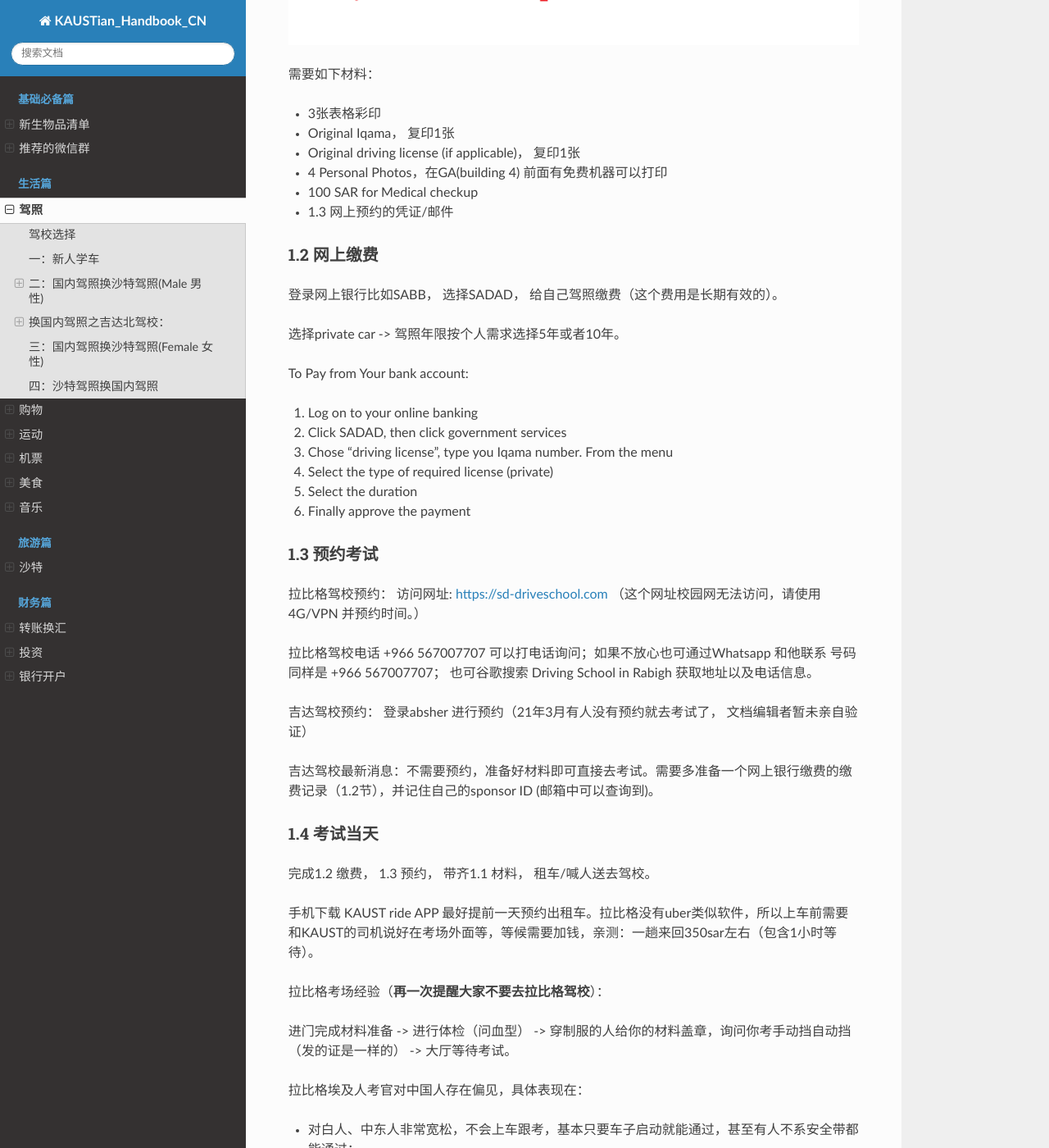
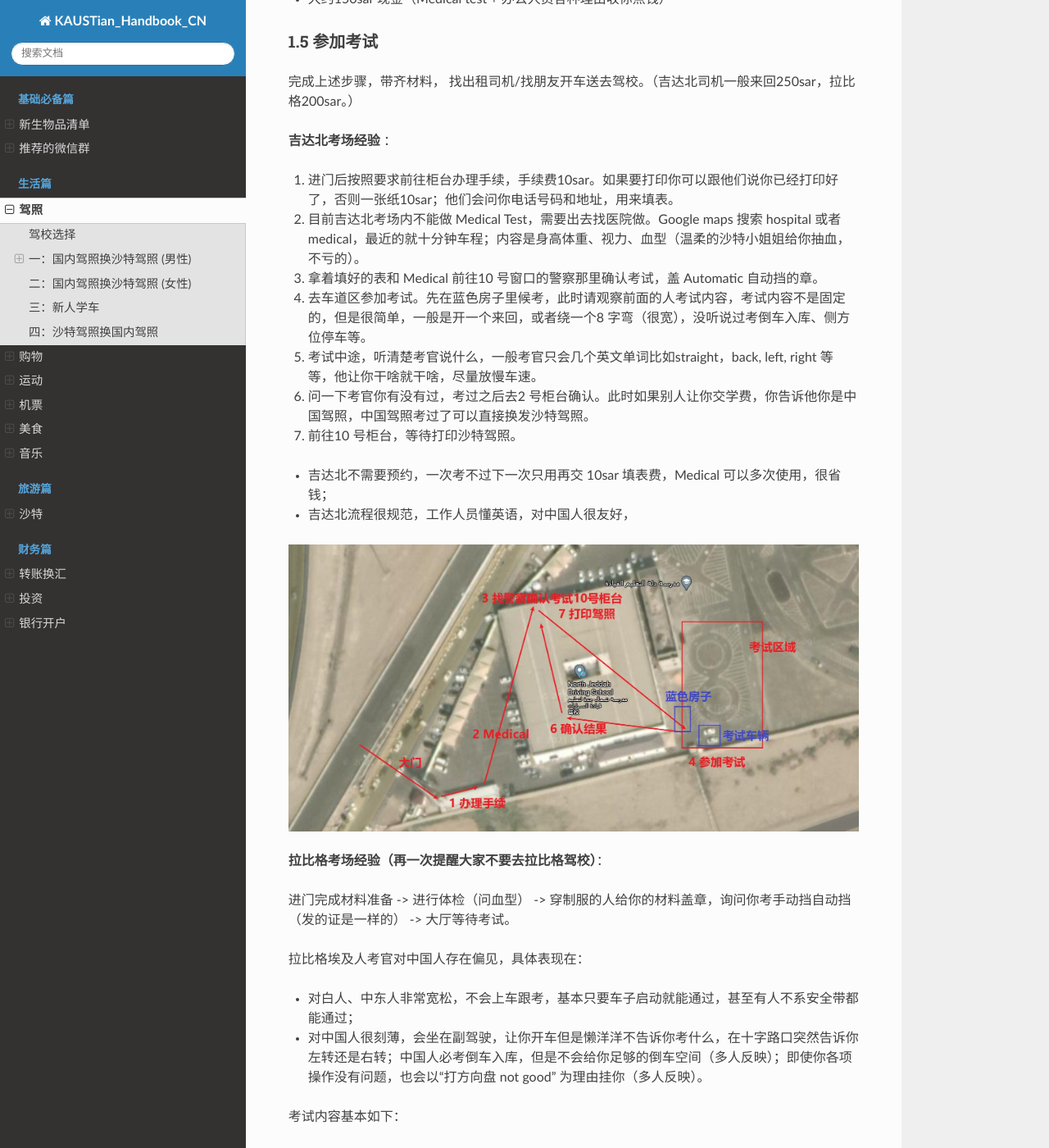
Before and after one commit to guochengqian/KAUSTian_Handbook_CN, a Sphinx documentation site: the page built from docs/content/life/drive.rst, in a window 1280 px wide and 1400 px high, scrolled down 1825 px. Shown: the whole window at 82% size. Built offline with Sphinx 7.4.7 and the Read the Docs theme 2.0.0, drawn with Linux system fonts in a browser that asks for light colours; some of the changed text lies outside the part shown.

Commit message:
update driving license part

```diff
--- a/docs/content/life/drive.rst
+++ b/docs/content/life/drive.rst
@@ -7,35 +7,17 @@
 驾校选择
 ------
 
-选项：
-
-1. 拉比格
-2. 吉达
-
-
-一：新人学车
-------
-
-步骤：
-
-1. Book an appointment through `KAUST self service <https://ga.kaust.edu.sa/ga/service-details/government-affair/motor-vehicle-services/vehicle-driving-license-issue>`_。 打印两张表格（是阿拉伯语）。
-2. 注册第一次路考（在学车之前也是需要先路考一次，来决定学习的时常， 通常是5天）。 注册方法： `登录MOI网站 <https://www.moi.gov.sa/wps/portal>`_： 点击左侧Electronic Services -> Appointments -> more -> Traffic 进行路考预定。 可以打印注册成功的文件（不过不需要）。
-3. 准备4张照片， KAUST Building 4对面可以免费照相，可以选择美国护照格式 （该机器需要拍三次， 手动选择三次中最好的一次 自动洗照片。）
-4. 准备相关证件材料（Iqama, 4张照片， 2个打印表格）。
-5. 约车， 前往驾校 （早上8点到，如果选择的是拉比格驾校的话，建议提前一小时从KAUST出发）。 可约 KAUST 工作人员的车 （价格会比KAUST TAXI 优惠一点，3到4人同行约每人60沙往返）。
-6. 到驾校后，第一天，注册学车和进行路考，按照流程来就行（前台会告诉你怎么做）。注册驾校学车时候，1） 缴费500沙； 2）选择手动挡还是自动挡； 3） 选择学车时间：早上， 下午，还是晚上学车。
-7. 一般从周日开始学车，连续5天上课Practice， 新手需要额外在周六进行理论课教学，下周考试（一般是周日，周一或者周二）。 建议不管是哪个驾校，拿到训练单子后，左下角有个日期，看看是不是说好的日期，然后每天练车单子给他们后，他们应该要签到打勾☑️，满5天（老手5天，新手6天）后会盖章然后告诉你什么时候考试。
-8. 考试当天要7点左右到，7点半开始路考，路过通过后，直接进行理论考试。 路考技巧： 1） 尽量在前面考； 2）直道车速不能慢，20码左右； 3）停车，倒车 一气呵成，不要停顿； 4） 打方向灯； 5） 转弯不要压到黄线； 6） STOP完全停住（车速为0）。 理论考试（英文）很简单，一共25道题，选择20道作答，对15道即可，看到不会的选择delay questions。 不需要额外准备（作者只在理论课上看了1小时，课下看了30分钟）。  理论课没过，只需要重新考理论即可。
-9. 考试通过后，去交钱。 不要在驾校对面交，会多收100沙。 建议在 任意一个沙特银行卡网上银行支付。 以SABB为例， 登录SABB APP -> Bills&Payment -> MOI Service -> Drive license -> Issue new license -> ID输入 iqama -> Type选择 Private -> 驾照时间选择 10年 （沙特是国际驾照，使用沙特驾照可在欧洲，东南亚，美国等多个国家自驾游）。国内的驾照不属于国际驾照，沙特驾照不能直接在国内用，不过可以用来换驾照。
-10. 不能现场取驾照，下午一点取。可以让学校GA帮忙取。把盖好章的学车单带到GA，告诉前台，前台会复印你的iqama，收下你的单子帮你取。 或者让司机帮你取。
-
-
-二：国内驾照换沙特驾照(Male 男性)
----------
+吉达北 or 拉比格
 
 **极度不建议大家前往拉比格驾校，那里有一个很出名的埃及人考官（校长）会故意为难中国人，会在考试当中增大难度、干扰考试、以莫名其妙的理由无端挂科。此人已遭到数十名中国人反馈**
 
-1.1 材料准备
+**根据大家的经验，建议大家前往吉达北驾校参加考试。**
+
+
+一：国内驾照换沙特驾照 (男性)
+---------
+
+1.1 网上报名
 ^^^^^^^^^^^^^^^^
 首先到 `VEHICLE DRIVING LICENSE ISSUE (MALE) <https://governmentaffairs.kaust.edu.sa/ga/service-details/government-affair/motor-vehicle-services/vehicle-driving-license-issue>`_
 Motor vehicle service ->Driving license issue -> 填写所有信息， 注意License Number 填身份证号！
@@ -44,22 +26,11 @@
 
 .. image:: drive_paperwork.png
 
-需要如下材料：
 
-* 3张表格彩印
-* Original Iqama， 复印1张
-* Original driving license (if applicable)， 复印1张
-* 4 Personal Photos，在GA(building 4) 前面有免费机器可以打印
-* 100 SAR for Medical checkup
-* 1.3 网上预约的凭证/邮件
-
-
-1.2 网上缴费
+1.2 驾照缴费
 ^^^^^^^^^^^^^^^^
 
-登录网上银行比如SABB， 选择SADAD， 给自己驾照缴费（这个费用是长期有效的）。
-
-选择private car -> 驾照年限按个人需求选择5年或者10年。
+登录网上银行比如SABB， 选择SADAD， 给自己驾照缴费（这个费用只需要交一次，不论你参加几次考试）。选择private car -> 驾照年限按个人需求选择5年或者10年。
 
 To Pay from Your bank account:
 
@@ -79,120 +50,95 @@
 1.3 预约考试
 ^^^^^^^^^^^^^^^^
 
-拉比格驾校预约： 访问网址: https://sd-driveschool.com （这个网址校园网无法访问，请使用4G/VPN 并预约时间。）
+吉达驾校预约： 不需要预约
 
-拉比格驾校电话 +966 567007707 可以打电话询问；如果不放心也可通过Whatsapp 和他联系 号码同样是 +966 567007707； 也可谷歌搜索 Driving School in Rabigh 获取地址以及电话信息。
-
-吉达驾校预约： 登录absher 进行预约（21年3月有人没有预约就去考试了， 文档编辑者暂未亲自验证）
-
-吉达驾校最新消息：不需要预约，准备好材料即可直接去考试。需要多准备一个网上银行缴费的缴费记录（1.2节），并记住自己的sponsor ID (邮箱中可以查询到)。
+拉比格驾校预约： 访问网址: https://sd-driveschool.com （这个网址校园网无法访问，请使用4G/VPN 并预约时间。）拉比格驾校电话 +966 567007707 可以打电话询问；如果不放心也可通过Whatsapp 和他联系 号码同样是 +966 567007707； 也可谷歌搜索 Driving School in Rabigh 获取地址以及电话信息。
 
 
-1.4 考试当天
+1.4 总共需要如下材料：
 ^^^^^^^^^^^^^^^^
 
-完成1.2 缴费， 1.3 预约， 带齐1.1 材料， 租车/喊人送去驾校。
+* 3 张表格彩印
+* Original Iqama， 正反两页，复印1 张
+* Original driving license (if applicable)， 三页，复印1 张
+* 4 Personal Photos，在GA(building 4) 前面免费机器拍照打印
+* SADAD 缴费凭证/邮件
+* 网上预约的凭证/邮件（吉达北不需要）
+* 大约150sar 现金（Medical test + 办公人员各种理由收你点钱）
 
-手机下载 KAUST ride APP 最好提前一天预约出租车。拉比格没有uber类似软件，所以上车前需要和KAUST的司机说好在考场外面等，等候需要加钱，亲测：一趟来回350sar左右（包含1小时等待）。
 
-拉比格考场经验（**再一次提醒大家不要去拉比格驾校**）：
+1.5 参加考试
+^^^^^^^^^^^^^^^^
+
+完成上述步骤，带齐材料， 找出租司机/找朋友开车送去驾校。（吉达北司机一般来回250sar，拉比格200sar。）
+
+**吉达北考场经验** ：
+
+1. 进门后按照要求前往柜台办理手续，手续费10sar。如果要打印你可以跟他们说你已经打印好了，否则一张纸10sar；他们会问你电话号码和地址，用来填表。
+2. 目前吉达北考场内不能做 Medical Test，需要出去找医院做。Google maps 搜索 hospital 或者 medical，最近的就十分钟车程；内容是身高体重、视力、血型（温柔的沙特小姐姐给你抽血，不亏的）。
+3. 拿着填好的表和 Medical 前往10 号窗口的警察那里确认考试，盖 Automatic 自动挡的章。
+4. 去车道区参加考试。先在蓝色房子里候考，此时请观察前面的人考试内容，考试内容不是固定的，但是很简单，一般是开一个来回，或者绕一个8 字弯（很宽），没听说过考倒车入库、侧方位停车等。
+5. 考试中途，听清楚考官说什么，一般考官只会几个英文单词比如straight，back, left, right 等等，他让你干啥就干啥，尽量放慢车速。
+6. 问一下考官你有没有过，考过之后去2 号柜台确认。此时如果别人让你交学费，你告诉他你是中国驾照，中国驾照考过了可以直接换发沙特驾照。
+7. 前往10 号柜台，等待打印沙特驾照。
+
+- 吉达北不需要预约，一次考不过下一次只用再交 10sar 填表费，Medical 可以多次使用，很省钱；
+- 吉达北流程很规范，工作人员懂英语，对中国人很友好，
+
+.. image:: jeddah_map.jpg
+
+**拉比格考场经验（再一次提醒大家不要去拉比格驾校）**：
 
 进门完成材料准备 -> 进行体检（问血型） -> 穿制服的人给你的材料盖章，询问你考手动挡自动挡（发的证是一样的） -> 大厅等待考试。
 
 拉比格埃及人考官对中国人存在偏见，具体表现在：
 
-* 对白人、中东人非常宽松，不会上车跟考，基本只要车子启动就能通过，甚至有人不系安全带都能通过；
-* 对中国人很刻薄，会坐在副驾驶，让你开车但是懒洋洋不告诉你考什么，在十字路口突然告诉你左转还是右转；中国人必考倒车入库，但是不会给你足够的倒车空间（多人反映）；即使你各项操作没有问题，也会以“打方向盘 not good” 为理由挂你（多人反映）。
+- 对白人、中东人非常宽松，不会上车跟考，基本只要车子启动就能通过，甚至有人不系安全带都能通过；
+- 对中国人很刻薄，会坐在副驾驶，让你开车但是懒洋洋不告诉你考什么，在十字路口突然告诉你左转还是右转；中国人必考倒车入库，但是不会给你足够的倒车空间（多人反映）；即使你各项操作没有问题，也会以“打方向盘 not good” 为理由挂你（多人反映）。
 
 考试内容基本如下：
 
-* 车子一般启动好了，所以无需启动
-* 绕着场地开一圈，注意到STOP sign的地方停下，考官不会提示
-* 直角倒车入库，需要一次完成，具体点位请 B站自行搜索：“倒车入库”
+- 车子一般启动好了，所以无需启动
+- 绕着场地开一圈，注意到STOP sign的地方停下，考官不会提示
+- 直角倒车入库，需要一次完成，具体点位请 B站自行搜索：“倒车入库”
+
+注意事项
+
+- 可以根据上述俯瞰图自行练习3个平行车位的倒车入库点位，倒车入库是主要挂科的重点，需要引起重视，考试前如果有机会练习请多加练习。
+
+- 每个倒车入库的库边有突起障碍物，如果压线，轮子会被抵住，考官会有感觉
+
+- 我遇到的考官故意刁难我，让我在没有足够空间入库的位置倒车，如果遇到上述情况：你需要明确表示这无法成功，会碰到库边。我的教官于是又给了我一次机会，第二次完美入库。
+
+- 也会有练车和考试同时在场的情况，需要临场应变
 
 
 驾校俯瞰图（实际情况不一样，但是倒车入库是一样的装置）：
 
 .. image:: drive_map.PNG
 
-1.5 注意事项
-^^^^^^^^^^^^^^^^
-a. 可以根据上述俯瞰图自行练习3个平行车位的倒车入库点位，倒车入库是主要挂科的重点，需要引起重视，考试前如果有机会练习请多加练习。
 
-b. 每个倒车入库的库边有突起障碍物，如果压线，轮子会被抵住，考官会有感觉
+二：国内驾照换沙特驾照 (女性)
+---------
 
-c. 我遇到的考官故意刁难我，让我在没有足够空间入库的位置倒车，如果遇到上述情况：你需要明确表示这无法成功，会碰到库边。我的教官于是又给了我一次机会，第二次完美入库。
-
-d. 也会有练车和考试同时在场的情况，需要临场应变
+女生的驾驶证需要在国内进行双认证，其他步骤和男生基本一样。暂时没有一手经验。
 
 
-最后：
-^^^^^^^^^^^^^^^^
-拉比格驾校最大的优点是：人不多，基本今天能够约第二天的考试。
+三：新人学车
+------
 
-但是缺点也很明显，考官比较严格，传闻年底有指标会挂大部分考生。
+步骤：
 
-Anyway，希望以上信息对你有所帮助，祝考试顺利！
-^^^^^^^^^^^^^^^^
-
-
-换国内驾照之吉达北驾校：
----------
-2.1 注意事项：
-
-**不需要提前预约**
-
-需要一个工作日的早上赶过去，驾校下午两点关门，下去去来不及。
-
-需要准备的材料除了1.1里说的那些，还需要多准备一个网上银行的缴费证明（10年驾照400沙），并记住自己的sponsor ID (在个人邮箱中搜索就能找到，体检时要用)。
-
-优点：对中国人极其友善，只要不紧张基本都能通过
-
-缺点：需要找一个专职司机，因为吉达北驾校目前无法体检，需要有司机先送你去驾校，再送你去医院体检，体检完成后再回驾校。
-
-**整体体验比拉比格好很多！**
-
-^^^^^^^^^^^^^^^^
-2.2 考试项目：
-
-曲线行驶。和国内完全不一样，非常简单，路非常宽阔，曲线的弧度也很小。考的时候可以放开一点，起步时适量多带点油门，考官看你比较熟练会让你在曲线里少开点。
-
-^^^^^^^^^^^^^^^^
-2.3 考试流程：
-
-1. 准备好健康码进驾校大门。
-
-2. 进去右手边第二个房间，里面有几个并排的窗口。你就说你来get driving license，然后材料都交给他。他会给帮你填写必要的材料，收10沙的填写费。
-
-3. 他填好之后出门，去隔壁（进驾校大门右手第一个房间），里面只有一个窗口，好像是盖个章还是啥。盖完再回去刚刚的隔壁房间。隔壁房间的人会让你去体检。
-
-4. 去任意医院体检，去了就说driving license的medical check。本人去的是Al-Manar Specialized Medical Center，离驾校不远。收费100沙左右，需要测身高测视力测血型。
-
-5. 体检完成后找驾校十号柜台，十号柜台在驾校里面，不在刚进门右手边那两个房间里，柜员是女的，你把东西给她看，她会给你盖章。如果考自动挡一定要和她强调我要考auto，她会另外盖一个章，没有那个章到时候就会考手动挡。
-
-6. 找完十号柜台找另一个柜台（没记错的话应该是六号柜台）的警察，盖章。
-
-7. 之后就可以去考场考试了，根据指引走到考场，在一个蓝色玻璃的房间里排队考试，别人考的时候看看线路，非常简单。
-
-8. 考过之后考官会给你盖个章，然后拿着盖满章的材料回去找三号柜台，此时距离拿驾照只差一步。
-
-9. 根据3号柜台的引导，去另一个柜台（忘了几号），排队等驾照，完成
-
-^^^^^^^^^^^^^^^^
-2.4 总结：
-
-每一步完成后都会有人引导你怎么做，上面的步骤是我亲身经历的，仅供参考。本人早上8点从KAUST出发，11点半成功拿到驾照。
-
-总共费用加起来是400驾照费（网上银行）+100左右体检费+10填写材料费+250左右出租车费，理论上不会有另外的收费，如果找你收费一定要问清楚。
-
-祝大家早日拿到自己的驾照！
-^^^^^^^^^^^^^^^^
-
-
-三：国内驾照换沙特驾照(Female 女性)
----------
-
-女生的驾驶证需要在国内进行双认证，其他步骤和男生基本一样。
+1. Book an appointment through `KAUST self service <https://ga.kaust.edu.sa/ga/service-details/government-affair/motor-vehicle-services/vehicle-driving-license-issue>`_。 打印两张表格（是阿拉伯语）。
+2. 注册第一次路考（在学车之前也是需要先路考一次，来决定学习的时常， 通常是5天）。 注册方法： `登录MOI网站 <https://www.moi.gov.sa/wps/portal>`_： 点击左侧Electronic Services -> Appointments -> more -> Traffic 进行路考预定。 可以打印注册成功的文件（不过不需要）。
+3. 准备4张照片， KAUST Building 4对面可以免费照相，可以选择美国护照格式 （该机器需要拍三次， 手动选择三次中最好的一次 自动洗照片。）
+4. 准备相关证件材料（Iqama, 4张照片， 2个打印表格）。
+5. 约车， 前往驾校 （早上8点到，如果选择的是拉比格驾校的话，建议提前一小时从KAUST出发）。 可约 KAUST 工作人员的车 （价格会比KAUST TAXI 优惠一点，3到4人同行约每人60沙往返）。
+6. 到驾校后，第一天，注册学车和进行路考，按照流程来就行（前台会告诉你怎么做）。注册驾校学车时候，1） 缴费500沙； 2）选择手动挡还是自动挡； 3） 选择学车时间：早上， 下午，还是晚上学车。
+7. 一般从周日开始学车，连续5天上课Practice， 新手需要额外在周六进行理论课教学，下周考试（一般是周日，周一或者周二）。 建议不管是哪个驾校，拿到训练单子后，左下角有个日期，看看是不是说好的日期，然后每天练车单子给他们后，他们应该要签到打勾☑️，满5天（老手5天，新手6天）后会盖章然后告诉你什么时候考试。
+8. 考试当天要7点左右到，7点半开始路考，路过通过后，直接进行理论考试。 路考技巧： 1） 尽量在前面考； 2）直道车速不能慢，20码左右； 3）停车，倒车 一气呵成，不要停顿； 4） 打方向灯； 5） 转弯不要压到黄线； 6） STOP完全停住（车速为0）。 理论考试（英文）很简单，一共25道题，选择20道作答，对15道即可，看到不会的选择delay questions。 不需要额外准备（作者只在理论课上看了1小时，课下看了30分钟）。  理论课没过，只需要重新考理论即可。
+9. 考试通过后，去交钱。 不要在驾校对面交，会多收100沙。 建议在 任意一个沙特银行卡网上银行支付。 以SABB为例， 登录SABB APP -> Bills&Payment -> MOI Service -> Drive license -> Issue new license -> ID输入 iqama -> Type选择 Private -> 驾照时间选择 10年 （沙特是国际驾照，使用沙特驾照可在欧洲，东南亚，美国等多个国家自驾游）。国内的驾照不属于国际驾照，沙特驾照不能直接在国内用，不过可以用来换驾照。
+10. 不能现场取驾照，下午一点取。可以让学校GA帮忙取。把盖好章的学车单带到GA，告诉前台，前台会复印你的iqama，收下你的单子帮你取。 或者让司机帮你取。
 
 
 四：沙特驾照换国内驾照
```
Also changed, not shown: docs/content/life/jeddah_map.jpg (added).
